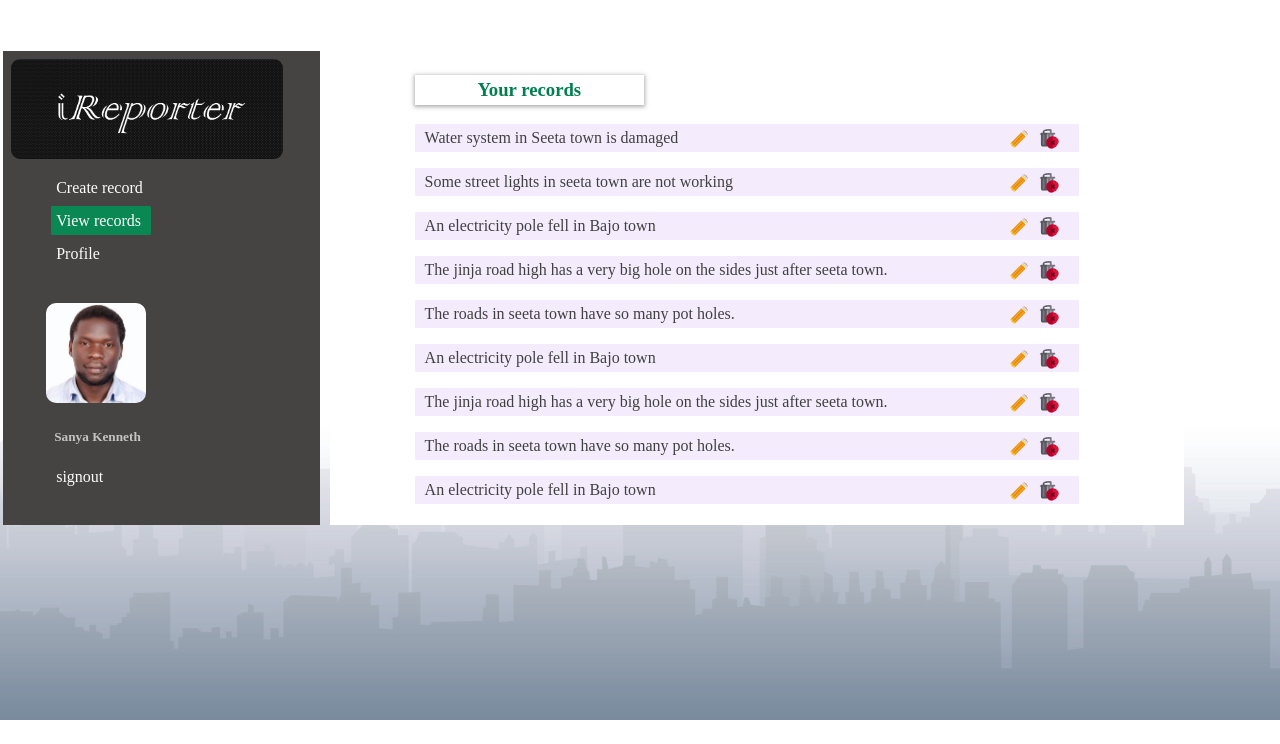
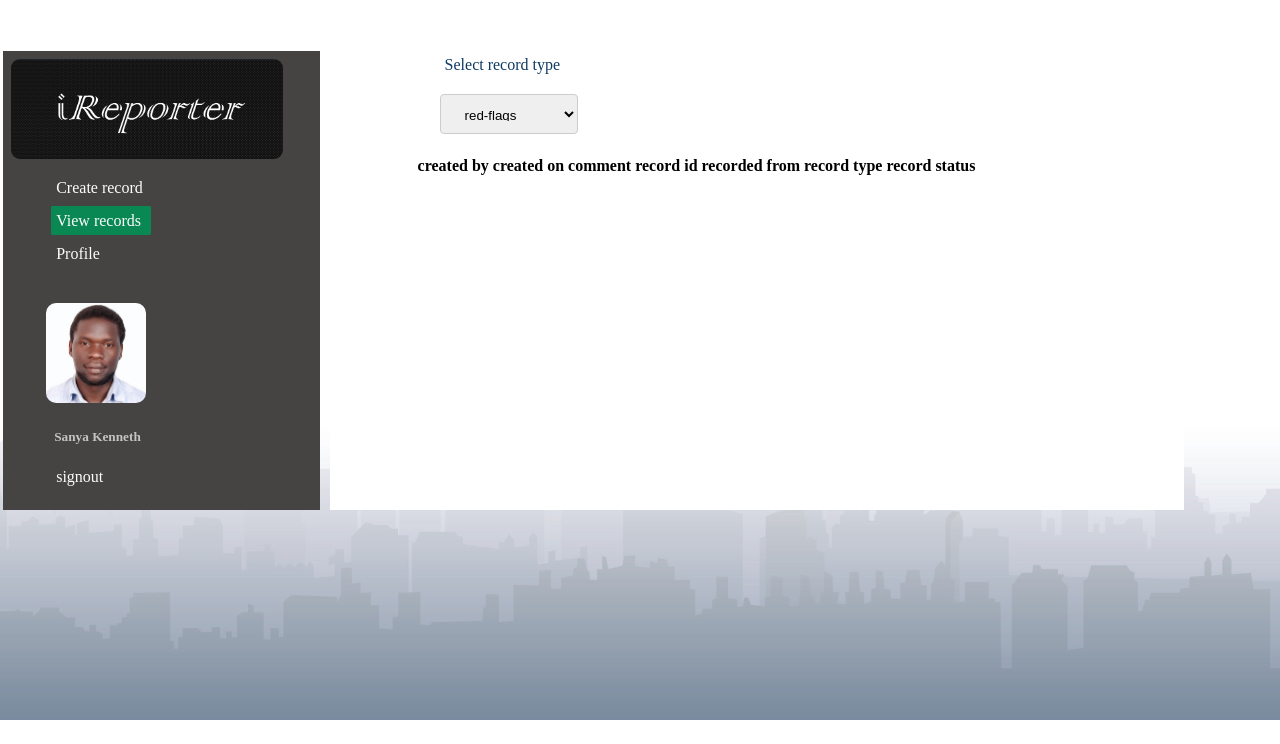
Before and after one commit to sanya-kenneth/ireporter, a Python web app: template UI/templates/view-records-user.htm in a window 1280 px wide. Shown: the top 744 px of the page. Run offline with Jinja, Linux system fonts and the light colour scheme; the template is opened without the code that fills it, so the values that code supplies are empty.

Commit message:
add view records functionality

```diff
--- a/UI/assets/css/view-records.css
+++ b/UI/assets/css/view-records.css
@@ -46,3 +46,8 @@ img {
     float: right;
     cursor: pointer;
 }
+#select_type{
+    height: 40px;
+    width: auto;
+    font-size: auto;
+}
--- /dev/null
+++ b/UI/assets/js/view_records.js
@@ -0,0 +1,55 @@
+let url = (recordType) => {
+    if(recordType == 'red-flags'){
+        return 'http://127.0.0.1:5000/api/v1/red-flags'
+    }
+    else{
+        return 'http://127.0.0.1:5000/api/v1/interventions'
+    }
+}
+
+const fetchIncidents = () => {
+    let incidentType = document.getElementById("select_type").value
+    fetch(url(incidentType), {
+        method: 'GET',
+        headers: {
+                    'Content-type': 'application/json',
+                    "Authorization": sessionStorage.getItem("access_token"),
+                }
+    })
+        .then((res) => res.json())
+        .then((data) => {
+            if('data' in data){
+            data.data.forEach(element => {
+                let createdBy = element.createdby;
+                let recordComment = element.comment;
+                let createdOn = element.createdon;
+                let recordLocation = element.incident_location;
+                let recordId = element.incidentid;
+                let incidentRecordType = element.record_type;
+                let recordStatus = element.status;
+                let display = '<div> </div>';
+
+                display = `
+                <table>
+                <tbody>
+                <tr>
+                <td>${createdBy}</td>
+                <td>${createdOn}</td>
+                <td>${recordComment}</td>
+                <td>${recordId}</td>
+                <td>${recordLocation}</td>
+                <td>${incidentRecordType}</td>
+                <td>${recordStatus}</td>
+                </tr>
+                </tbody>
+                </table>
+                `
+                document.getElementById("display_record").innerHTML = display;
+                console.log(element)
+            });
+            }
+            else{
+                console.log(data)
+            }
+        })
+}
--- a/UI/templates/create_report.htm
+++ b/UI/templates/create_report.htm
@@ -47,8 +47,6 @@
                                 <option value="red-flag">red-flag </option>
                                 <option value="intervention">intervention</option>
                             </select>
-                    <!--<input  type="text" placeholder="Title">-->
-
                     <textarea id="comment" placeholder="Comment"></textarea>
                     <label>Add geolocation (Lat Long Coordinates):</label>
                     <input id="lat_cordinate" type="number" placeholder="Lat coordinates">
--- a/UI/templates/view-records-user.htm
+++ b/UI/templates/view-records-user.htm
@@ -35,20 +35,32 @@
 
         </div>
         <div class="content-container">
-            <div class="content">
-                <h3 class="h3heading">Your records</h3>
-                <p class="user-records">Water system in Seeta town is damaged <img class="trash" src="../assets/img/delete.png"><img class="edit" src="../assets/img/edit.png"></p>
-                <p class="user-records">Some street lights in seeta town are not working <img class="trash" src="../assets/img/delete.png"><img class="edit" src="../assets/img/edit.png"></p>
-                <p class="user-records">An electricity pole fell in Bajo town <img class="trash" src="../assets/img/delete.png"><img class="edit" src="../assets/img/edit.png"></p>
-                <p class="user-records">The jinja road high has a very big hole on the sides just after seeta town. <img class="trash" src="../assets/img/delete.png"><img class="edit" src="../assets/img/edit.png"></p>
-                <p class="user-records">The roads in seeta town have so many pot holes. <img class="trash" src="../assets/img/delete.png"><img class="edit" src="../assets/img/edit.png"></p>
-                <p class="user-records">An electricity pole fell in Bajo town <img class="trash" src="../assets/img/delete.png"><img class="edit" src="../assets/img/edit.png"></p>
-                <p class="user-records">The jinja road high has a very big hole on the sides just after seeta town. <img class="trash" src="../assets/img/delete.png"><img class="edit" src="../assets/img/edit.png"></p>
-                <p class="user-records">The roads in seeta town have so many pot holes. <img class="trash" src="../assets/img/delete.png"><img class="edit" src="../assets/img/edit.png"></p>
-                <p class="user-records">An electricity pole fell in Bajo town <img class="trash" src="../assets/img/delete.png"><img class="edit" src="../assets/img/edit.png"></p>
+            <div  class="content">
+                <!---<h3 onclick="fetchIncidents()" class="h3heading">Your records</h3>-->
+                <label >Select record type</label>
+                <select onclick="fetchIncidents()" id="select_type">
+                    <option  value="red-flags">red-flags</option>
+                    <option  value="interventions">interventions</option>
+                </select>
+                <table>
+                    <thead>
+                        <tr>
+                    <th>created by</th>
+                    <th>created on</th>
+                    <th>comment</th>
+                    <th>record id</th>
+                    <th>recorded from</th>
+                    <th>record type</th>
+                    <th>record status</th>
+                    </tr>
+                    </thead>
+                </table>
+                <div id="display_record"></div>
+                <!--<p  class="user-records"><img class="trash" src="../assets/img/delete.png"><img class="edit" src="../assets/img/edit.png"></p>-->
             </div>
         </div>
     </div>
+    <script src="../assets/js/view_records.js"></script>
 </body>
 
 </html>
```
